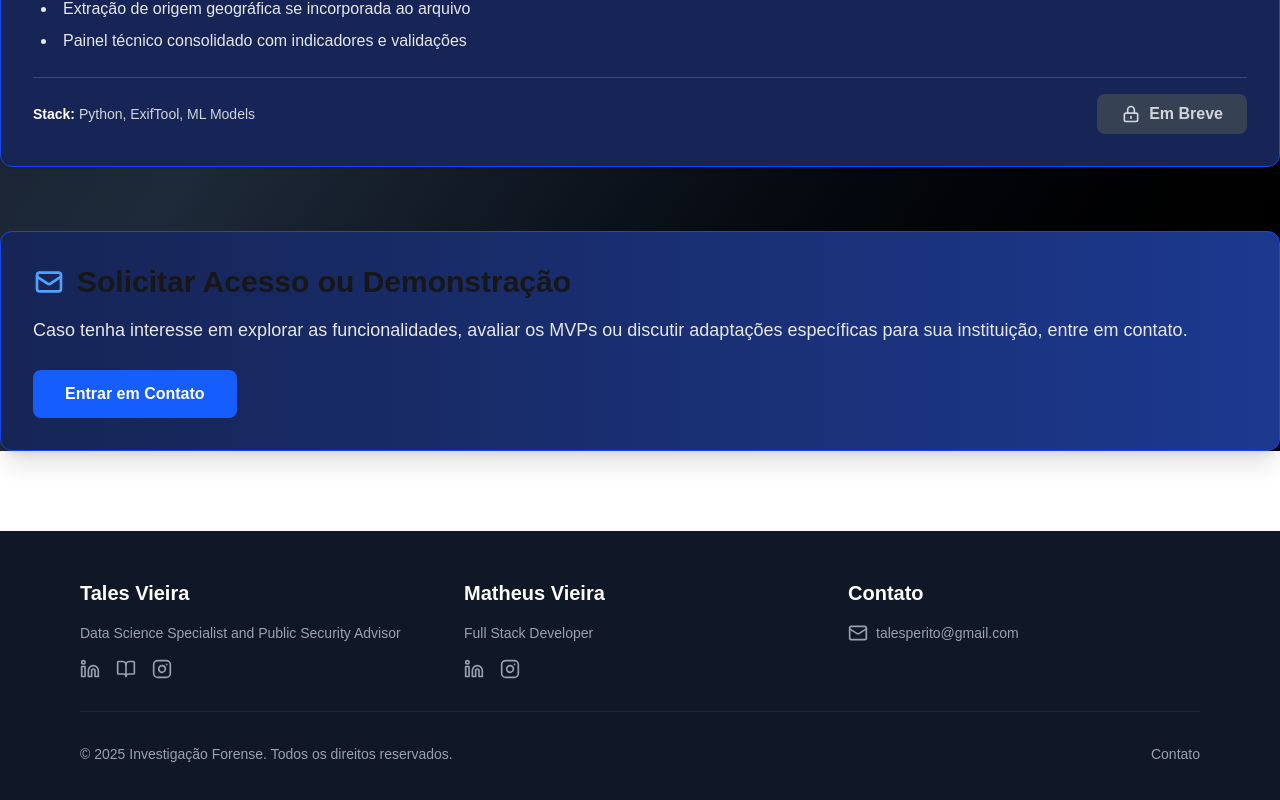
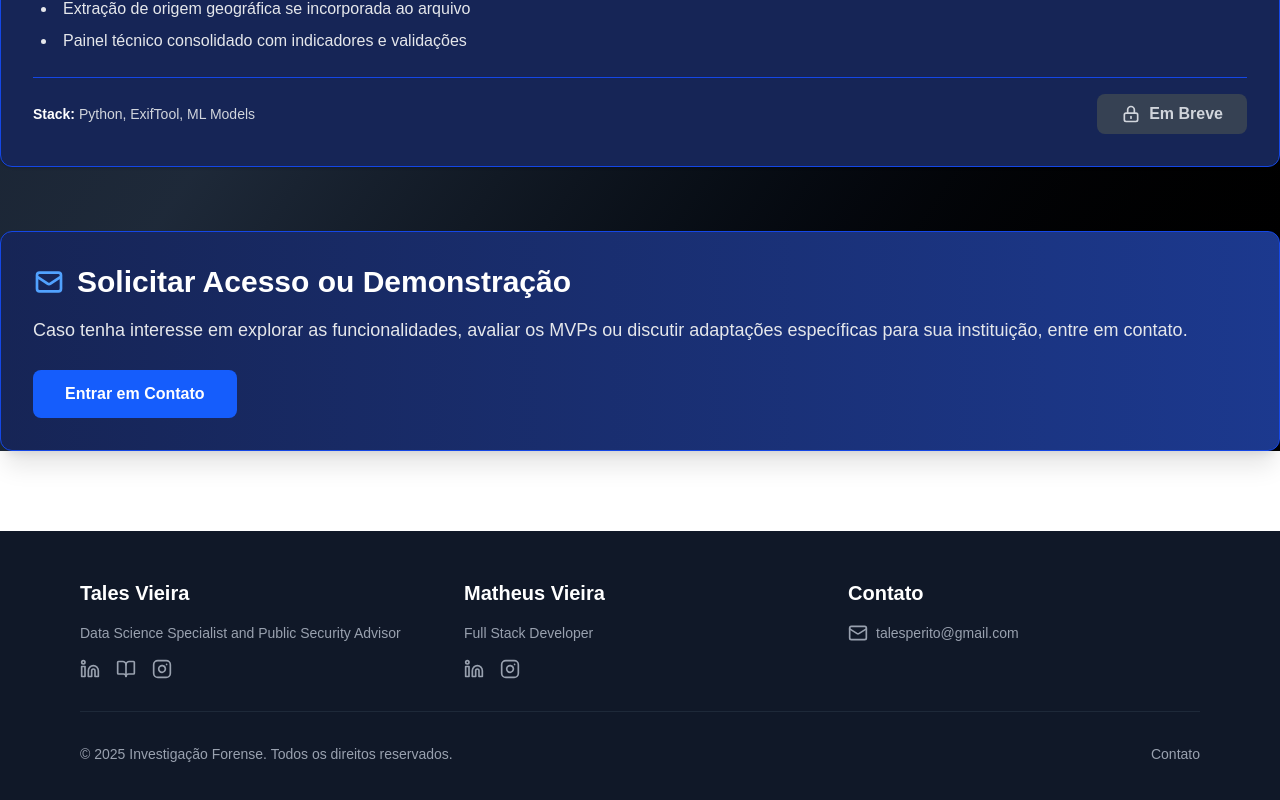
Before and after one commit to talesperito/investigacao-forense, a Next.js app: page /aplicacoes in a window 1280 px wide. Shown: the part 1458-2258 px from the top of the page. Built offline with nearby package versions, Linux system fonts and the light colour scheme.

Commit message:
Fix: Add text-white color to h2 heading in aplicacoes page

```diff
--- a/app/aplicacoes/page.tsx
+++ b/app/aplicacoes/page.tsx
@@ -124,8 +124,7 @@ export default function AplicacoesPage() {
 
         {/* SEÇÃO FINAL */}
         <div className="mt-16 bg-gradient-to-r from-blue-950 to-blue-900 border border-blue-700 rounded-xl p-8 shadow-xl">
-          <h2 className="text-3xl font-bold mb-4 flex items-center">
-            <svg className="w-8 h-8 mr-3 text-blue-400" fill="none" stroke="currentColor" viewBox="0 0 24 24">
+    <h2 className="text-3xl font-bold text-white mb-4 flex items-center">            <svg className="w-8 h-8 mr-3 text-blue-400" fill="none" stroke="currentColor" viewBox="0 0 24 24">
               <path strokeLinecap="round" strokeLinejoin="round" strokeWidth={2} d="M3 8l7.89 5.26a2 2 0 002.22 0L21 8M5 19h14a2 2 0 002-2V7a2 2 0 00-2-2H5a2 2 0 00-2 2v10a2 2 0 002 2z" />
             </svg>
             Solicitar Acesso ou Demonstração
```
